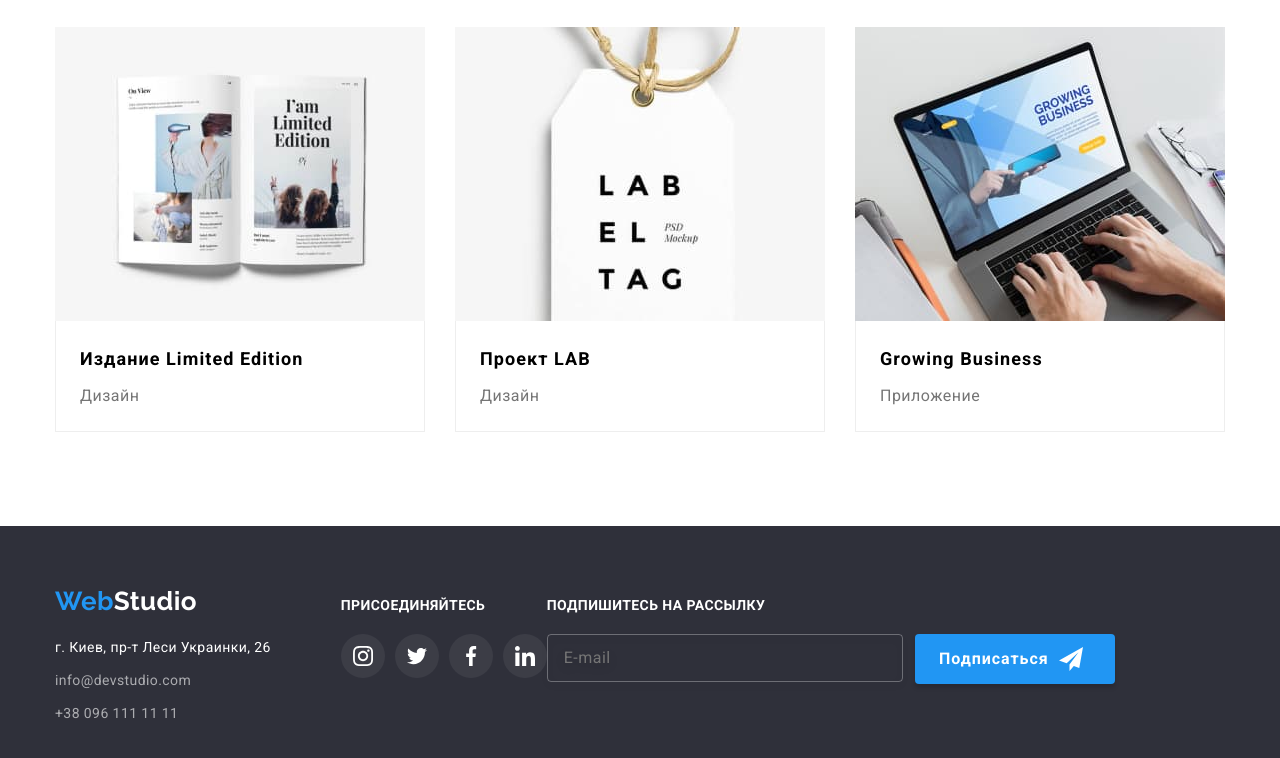
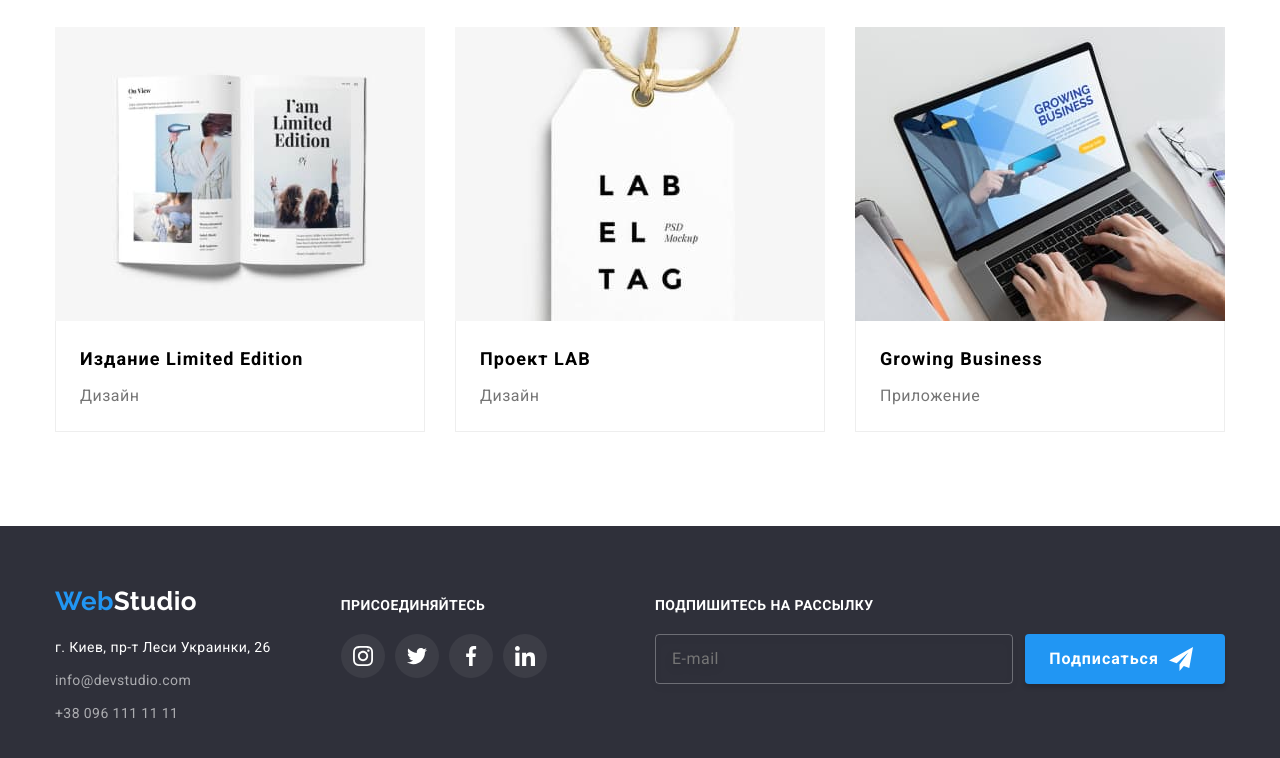
Before and after one commit to 30nkrey/goit-markup-hw-06, a plain HTML site: page portfolio.html in a window 1280 px wide. Shown: the part 1107-1865 px from the top of the page. Drawn offline with nearby package versions, Linux system fonts and the light colour scheme.

Commit message:
исправила footer

```diff
--- a/css/styles.css
+++ b/css/styles.css
@@ -888,8 +888,8 @@ color: var(--background-color);
 .send {
   display: block;
   box-sizing: border-box;
-  width: 356px;
-  height: 48px;
+  width: 358px;
+  height: 50px;
   margin-right: 12px;
 
   border: 1px solid rgba(255, 255, 255, 0.3);
--- a/portfolio.html
+++ b/portfolio.html
@@ -283,8 +283,9 @@
     </ul>
 
       </div>
-      <div class="form-ft">
-        <div>
+
+
+
           <div class="forma">
             <p class="socials">ПОДПИШИТЕСЬ НА РАССЫЛКУ</p>
             <form>
@@ -296,9 +297,7 @@
             </div>
             </form>
           </div>
-        </div>
 
-        </div>
     </div>
 
     </footer>
```
